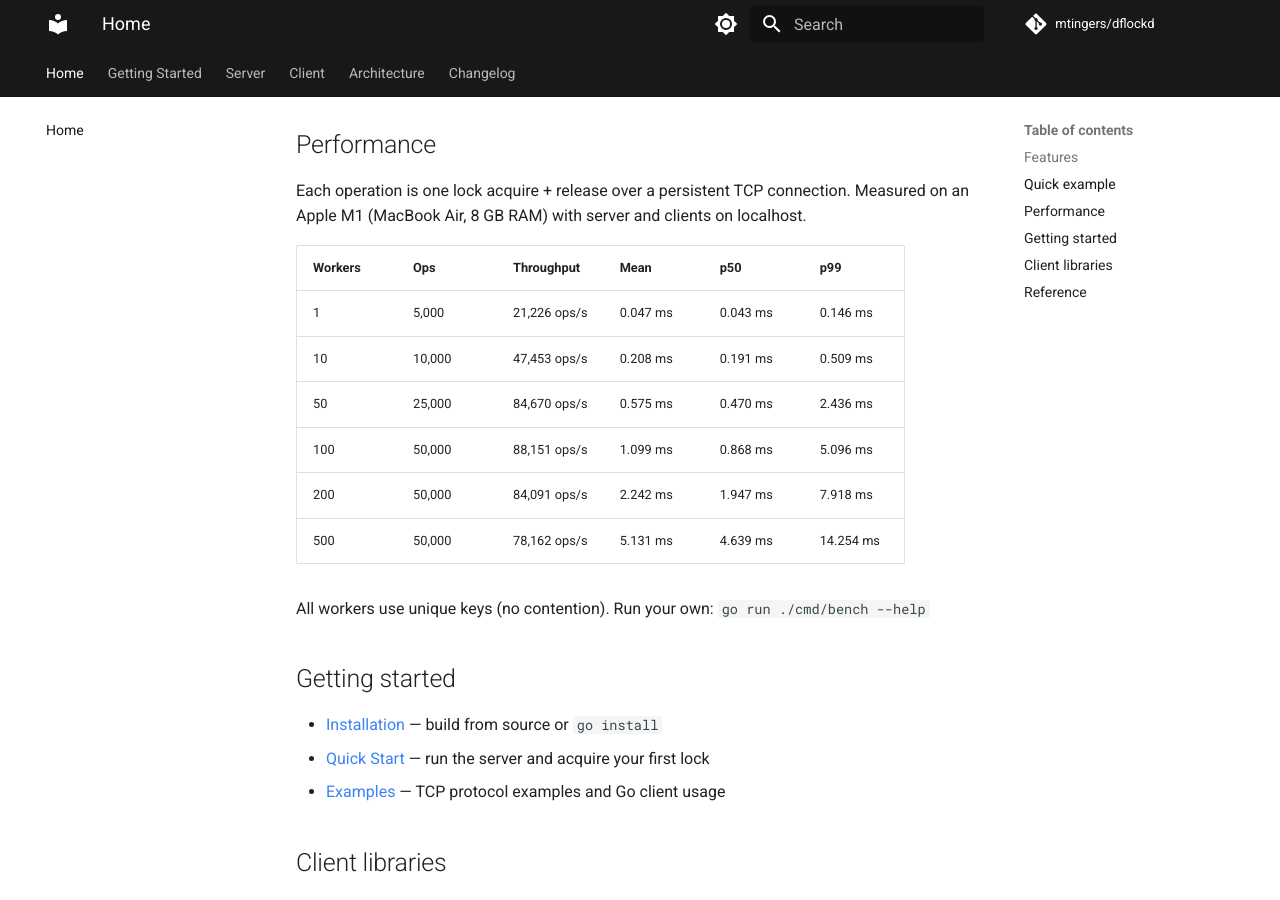
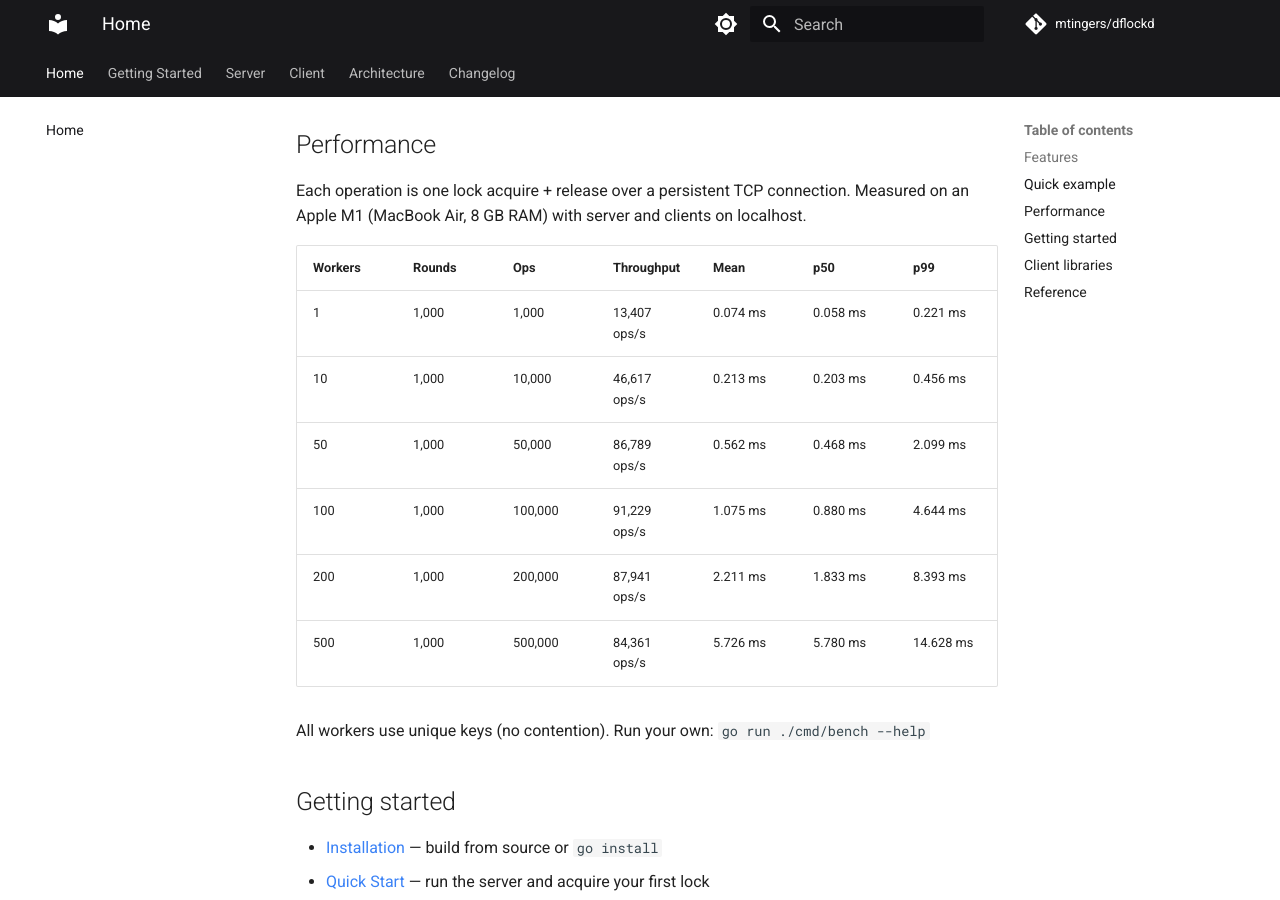
Before and after one commit to mtingers/dflockd, an MkDocs documentation site: the page built from docs/index.md, in a window 1280 px wide and 900 px high, scrolled down 1065 px. Built offline with MkDocs 1.6.1 and Material for MkDocs 9.7.7, drawn with Linux system fonts in a browser that asks for light colours; comment, search, counter and statistics services are not loaded.

Commit message:
docs: standardize benchmarks to 1000 rounds, add Rounds column
Co-Authored-By: Claude Opus 4.6 <noreply@anthropic.com>

```diff
--- a/docs/index.md
+++ b/docs/index.md
@@ -35,14 +35,14 @@ Locks are auto-released on disconnect, so the connection must stay open.
 
 Each operation is one lock acquire + release over a persistent TCP connection. Measured on an Apple M1 (MacBook Air, 8 GB RAM) with server and clients on localhost.
 
-| Workers | Ops | Throughput | Mean | p50 | p99 |
-|---|---|---|---|---|---|
-| 1 | 5,000 | 21,226 ops/s | 0.047 ms | 0.043 ms | 0.146 ms |
-| 10 | 10,000 | 47,453 ops/s | 0.208 ms | 0.191 ms | 0.509 ms |
-| 50 | 25,000 | 84,670 ops/s | 0.575 ms | 0.470 ms | 2.436 ms |
-| 100 | 50,000 | 88,151 ops/s | 1.099 ms | 0.868 ms | 5.096 ms |
-| 200 | 50,000 | 84,091 ops/s | 2.242 ms | 1.947 ms | 7.918 ms |
-| 500 | 50,000 | 78,162 ops/s | 5.131 ms | 4.639 ms | 14.254 ms |
+| Workers | Rounds | Ops | Throughput | Mean | p50 | p99 |
+|---|---|---|---|---|---|---|
+| 1 | 1,000 | 1,000 | 13,407 ops/s | 0.074 ms | 0.058 ms | 0.221 ms |
+| 10 | 1,000 | 10,000 | 46,617 ops/s | 0.213 ms | 0.203 ms | 0.456 ms |
+| 50 | 1,000 | 50,000 | 86,789 ops/s | 0.562 ms | 0.468 ms | 2.099 ms |
+| 100 | 1,000 | 100,000 | 91,229 ops/s | 1.075 ms | 0.880 ms | 4.644 ms |
+| 200 | 1,000 | 200,000 | 87,941 ops/s | 2.211 ms | 1.833 ms | 8.393 ms |
+| 500 | 1,000 | 500,000 | 84,361 ops/s | 5.726 ms | 5.780 ms | 14.628 ms |
 
 All workers use unique keys (no contention). Run your own: `go run ./cmd/bench --help`
 
```
Also changed, not shown: CHANGELOG.md (+8 -0 lines), README.md (+8 -8 lines).
